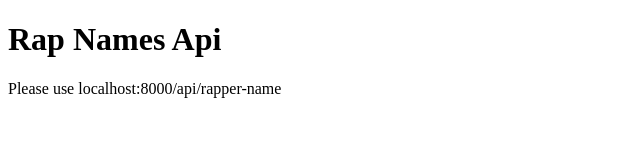
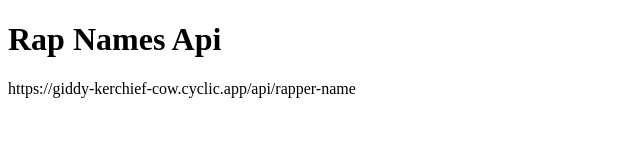
Before and after one commit to akashisvaidya/rappers, a website: page index.html in a window 1280 px wide. Shown: the whole page, without its empty margins (0-640 px from the left). Drawn offline with Linux system fonts and the light colour scheme.

Commit message:
updating the html

```diff
--- a/index.html
+++ b/index.html
@@ -7,6 +7,6 @@
   </head>
   <body>
     <h1>Rap Names Api</h1>
-    <p>Please use localhost:8000/api/rapper-name</p>
+    <p>https://giddy-kerchief-cow.cyclic.app/api/rapper-name</p>
   </body>
 </html>
```
